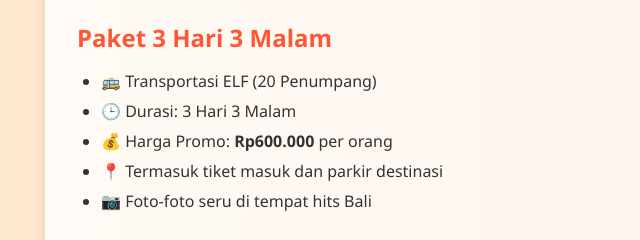
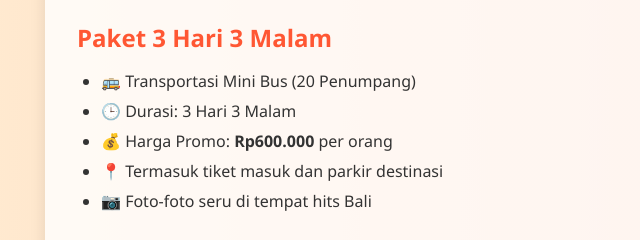
Before and after one commit to 4lifudin/AL-TourBali, a plain HTML site: page index.html in a window 1280 px wide. Shown: the part 381-621 px from the top of the page, 63-703 px from the left. Drawn offline with Linux system fonts and the light colour scheme.

Commit message:
Update index.html

```diff
--- a/index.html
+++ b/index.html
@@ -144,7 +144,7 @@
   <section class="info">
     <h2>Paket 3 Hari 3 Malam</h2>
     <ul>
-      <li>🚌 Transportasi ELF (20 Penumpang)</li>
+      <li>🚌 Transportasi Mini Bus (20 Penumpang)</li>
       <li>🕒 Durasi: 3 Hari 3 Malam</li>
       <li>💰 Harga Promo: <strong>Rp600.000</strong> per orang</li>
       <li>📍 Termasuk tiket masuk dan parkir destinasi</li>
```
